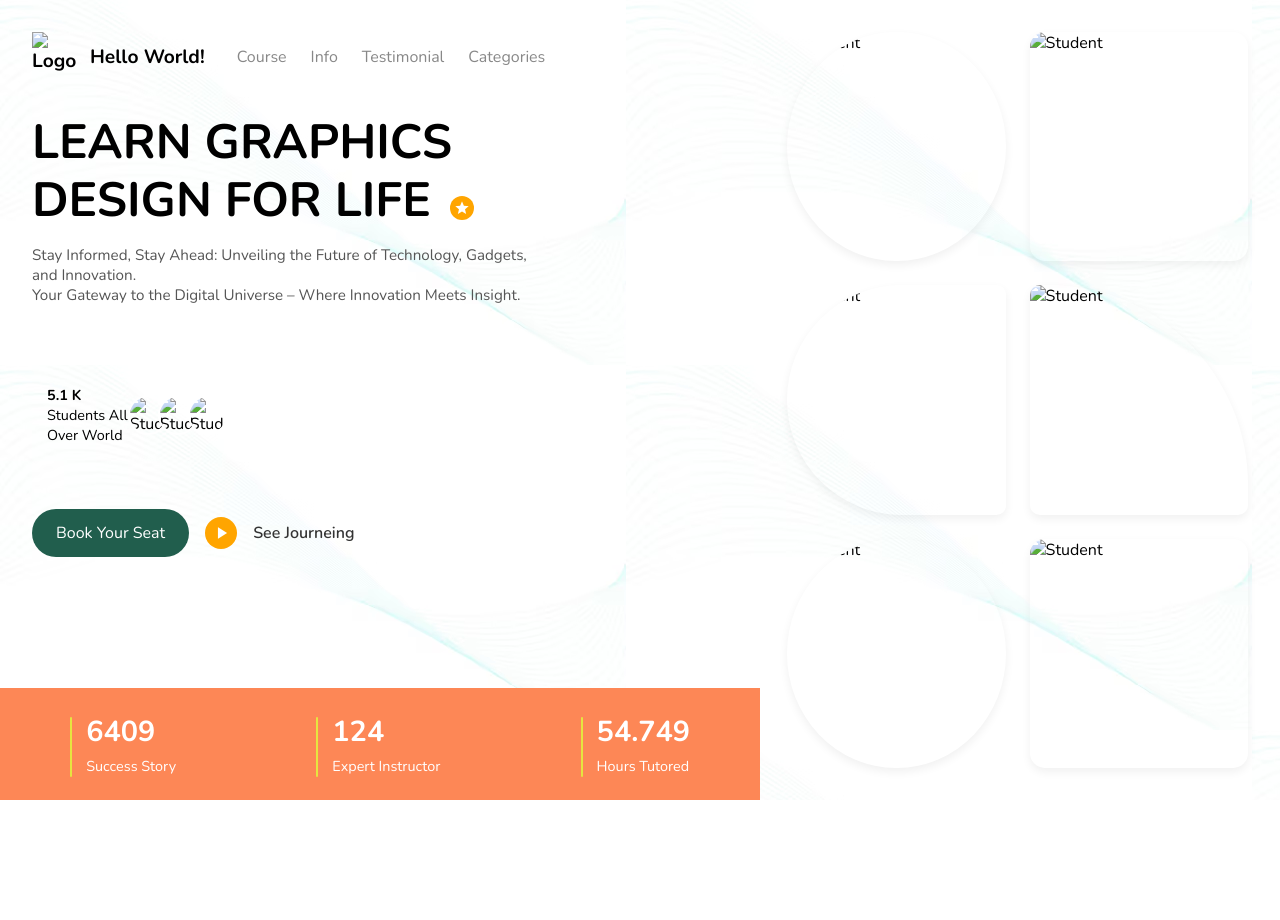
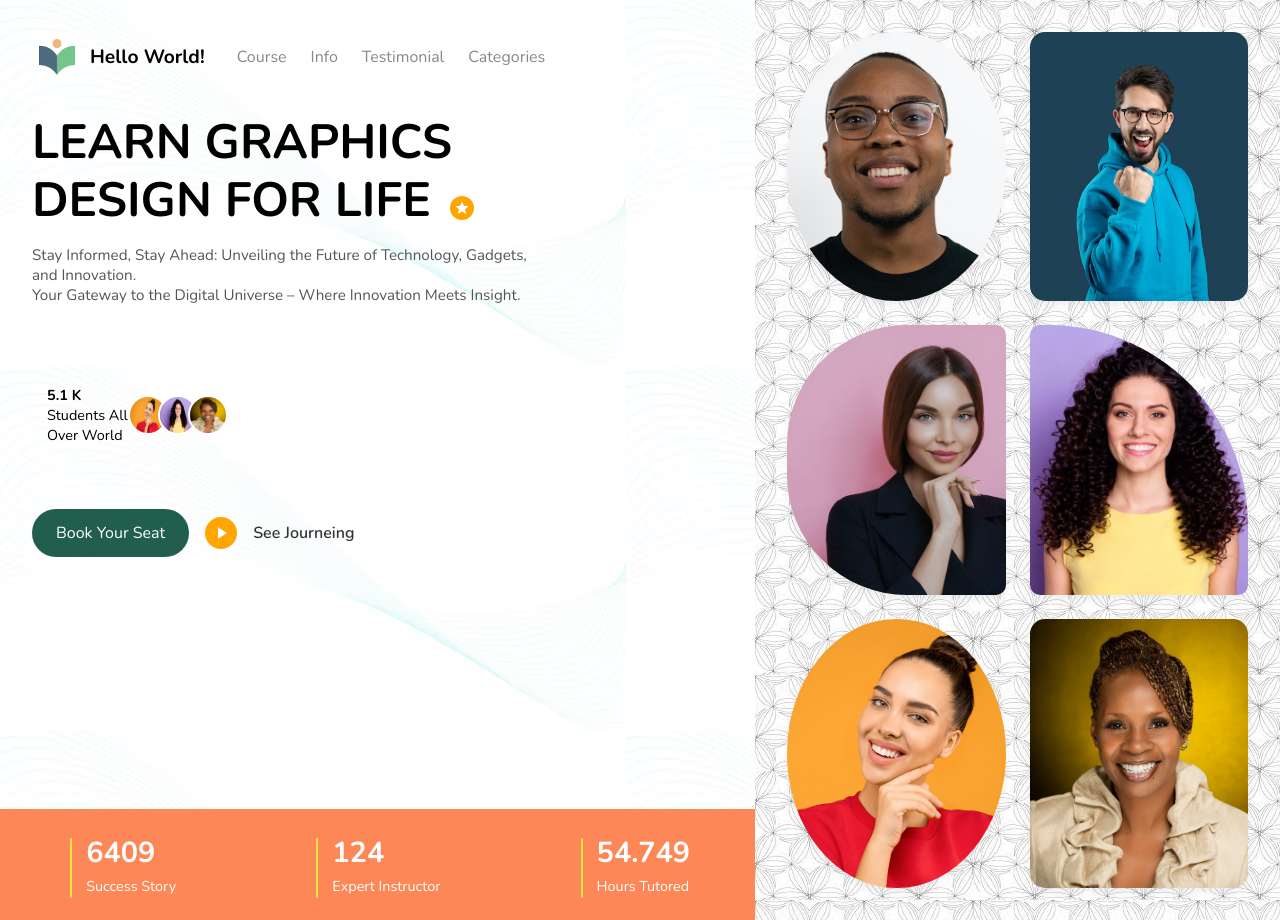
Before and after one commit to Dhandhanu/2hats, a plain HTML site: page index.html in a window 1280 px wide. Before the commit the page ends 800 px from the top, so only its background shows below. Drawn offline with nearby package versions, Linux system fonts and the light colour scheme; the site is published under a folder, as on GitHub Pages, so addresses that start at the root find nothing; files whose address does not match are found by name.

Commit message:
folder removed due to some issue

```diff
--- a/index.html
+++ b/index.html
@@ -18,7 +18,7 @@
                 <header>
                     <div class="header-container">
                         <div class="logo">
-                            <img src="/assets/images/icon.png" alt="Logo" class="logo-img">
+                            <img src="icon.png" alt="Logo" class="logo-img">
                             Hello World!
                         </div>
 
@@ -47,9 +47,9 @@
                             <strong>5.1 K</strong> <br>
                             Students All <br>
                             Over World
-                        </span> <img src="/assets/images/img5.jpg" alt="Student">
-                        <img src="/assets/images/img3.webp" alt="Student">
-                        <img src="/assets/images/img6.jpg" alt="Student">
+                        </span> <img src="img5.jpg" alt="Student">
+                        <img src="img3.webp" alt="Student">
+                        <img src="img6.jpg" alt="Student">
                     </div>
 
                     <div class="cta-buttons">
@@ -83,12 +83,12 @@
 
         <!-- Right Column -->
         <div class="right-full-bg">
-            <img src="/assets/images/img1.jpeg" alt="Student">
-            <img src="/assets/images/img8.avif" alt="Student">
-            <img src="/assets/images/img4.jpeg" alt="Student">
-            <img src="/assets/images/img3.webp" alt="Student">
-            <img src="/assets/images/img5.jpg" alt="Student">
-            <img src="/assets/images/img6.jpg" alt="Student">
+            <img src="img1.jpeg" alt="Student">
+            <img src="img8.avif" alt="Student">
+            <img src="img4.jpeg" alt="Student">
+            <img src="img3.webp" alt="Student">
+            <img src="img5.jpg" alt="Student">
+            <img src="img6.jpg" alt="Student">
         </div>
     </main>
 </body>
--- a/styles.css
+++ b/styles.css
@@ -189,7 +189,7 @@ main.main-wrapper {
   grid-auto-rows: 1fr;
   gap: 1.5rem;
   padding: 2rem;
-  background-image: url('/assets/images/images.jpeg');
+  background-image: url('images.jpeg');
   background-repeat: repeat;
   background-size: auto;
   height: 100%;
```
Also changed, not shown: background.jpeg (renamed from assets/images/background.jpeg), bgimage.avif (renamed from assets/images/bgimage.avif), icon.png (renamed from assets/images/icon.png), images.jpeg (renamed from assets/images/images.jpeg), img1.jpeg (renamed from assets/images/img1.jpeg), img2.webp (renamed from assets/images/img2.webp), img3.webp (renamed from assets/images/img3.webp), img4.jpeg (renamed from assets/images/img4.jpeg), img5.jpg (renamed from assets/images/img5.jpg), img6.jpg (renamed from assets/images/img6.jpg), img7.jpg (renamed from assets/images/img7.jpg), img8.avif (renamed from assets/images/img8.avif).
